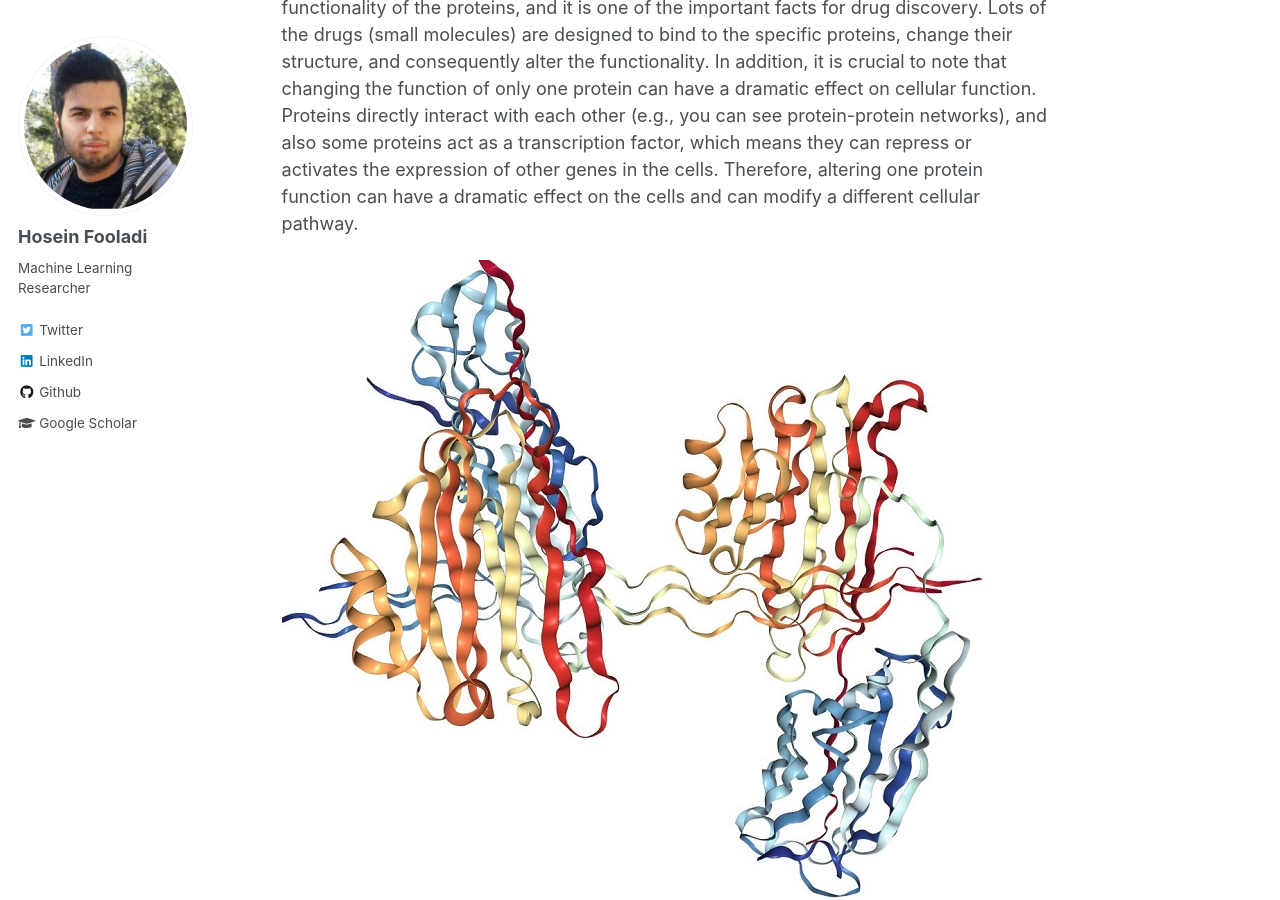
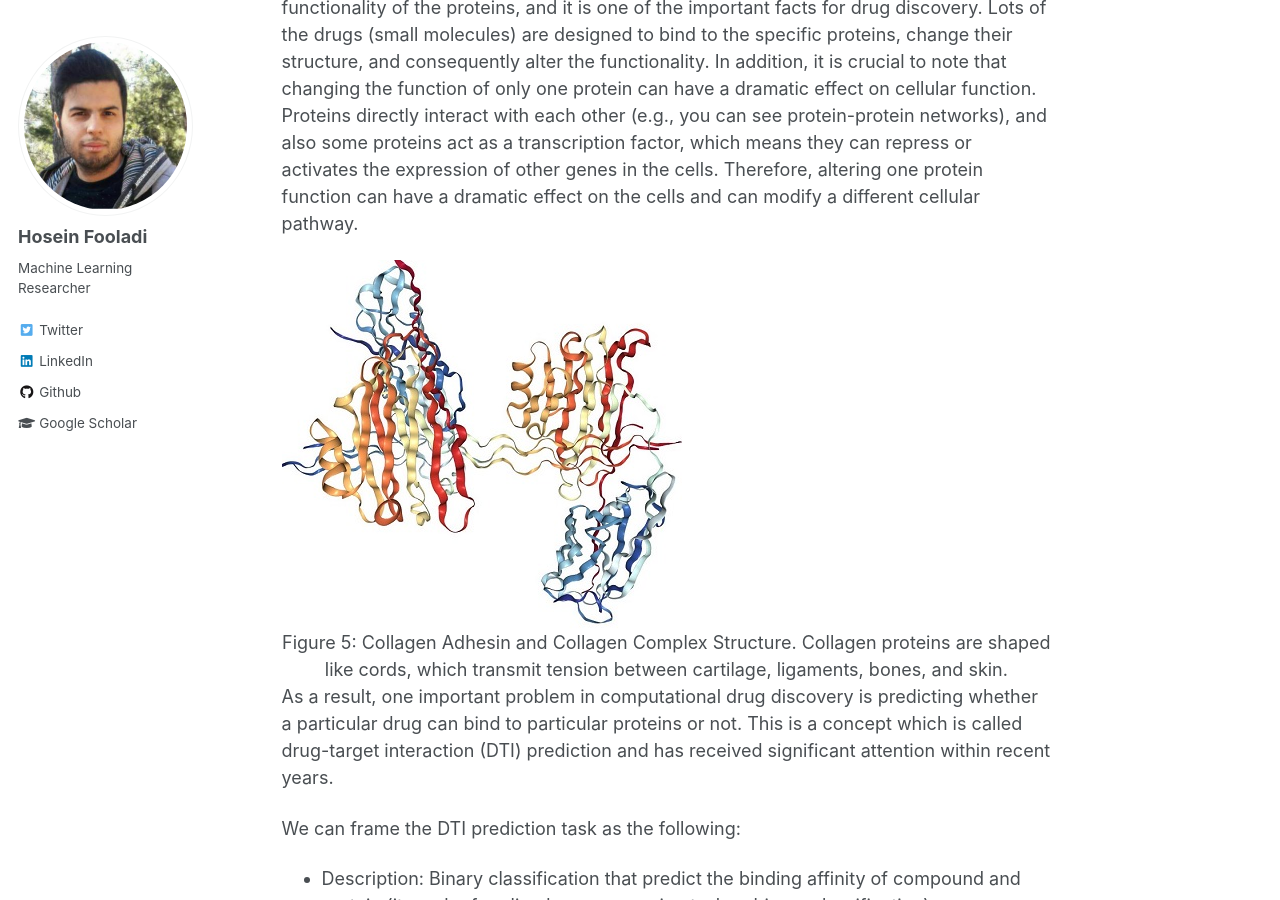
Before and after one commit to HFooladi/HFooladi.github.io, a Jekyll site: the page built from _posts/2018-10-31-Review_DL_Drug.md, in a window 1280 px wide and 900 px high, scrolled down 4513 px. Built offline with Jekyll 4.4.1, drawn with Linux system fonts in a browser that asks for light colours; some web fonts are replaced; formulas are drawn with MathJax 3.

Commit message:
collagen image

```diff
--- a/_posts/2018-10-31-Review_DL_Drug.md
+++ b/_posts/2018-10-31-Review_DL_Drug.md
@@ -106,7 +106,7 @@ transcription factor, which means they can repress or activates the expression o
 can have a dramatic effect on the cells and can modify a different cellular pathway.
 
 <div class="imgcap">
-<img src="/images/assets/Review_DL_Drug/Collagen.JPG" height="300" class="center">
+<img src="/images/assets/Review_DL_Drug/Collagen.JPG">
 <div class="thecap" style="text-align:center">Figure 5: Collagen Adhesin and Collagen Complex Structure.
 Collagen proteins are shaped like cords, which transmit tension between cartilage, ligaments, bones, and skin. </div>
 </div>
```
Also changed, not shown: images/assets/Review_DL_Drug/Collagen.JPG.
